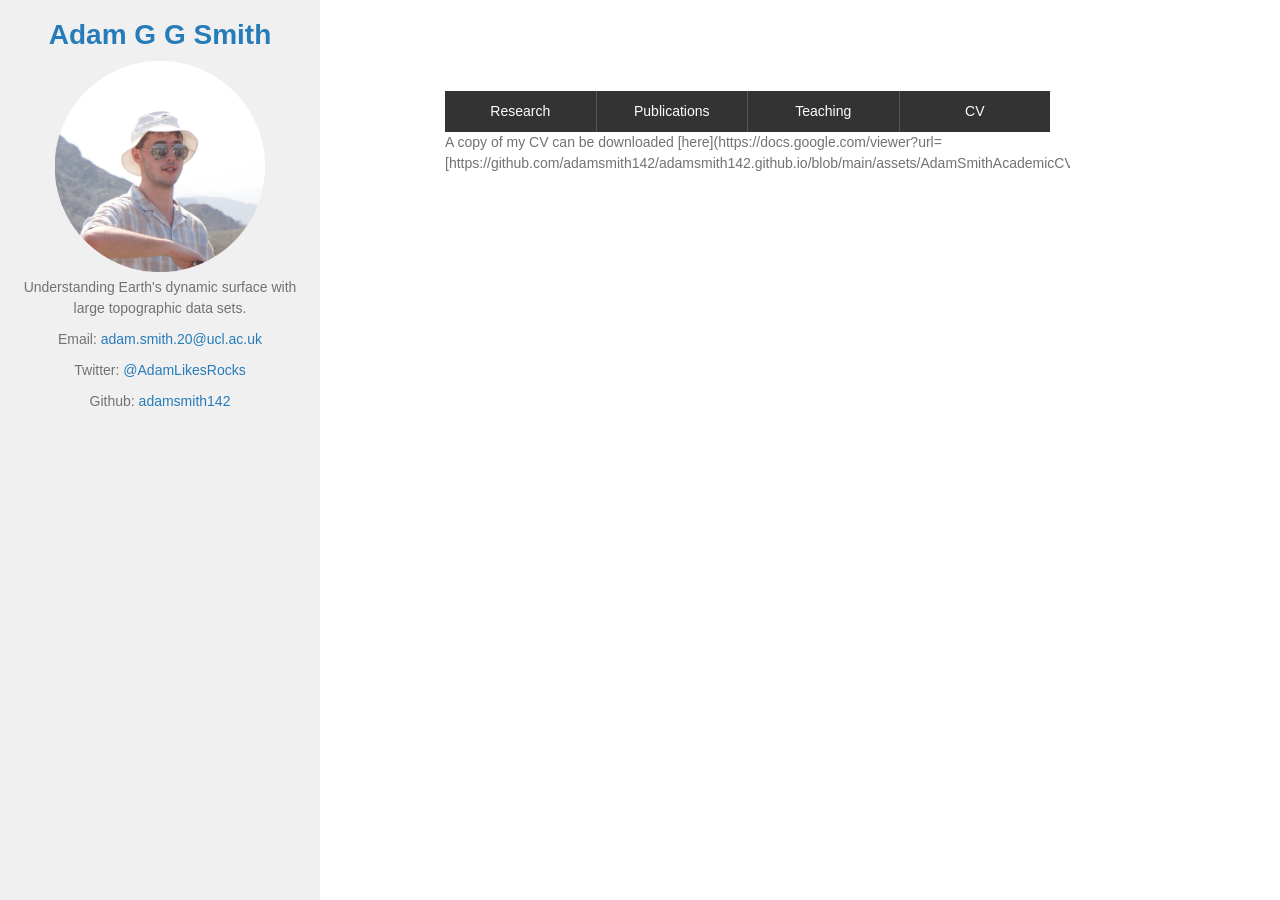
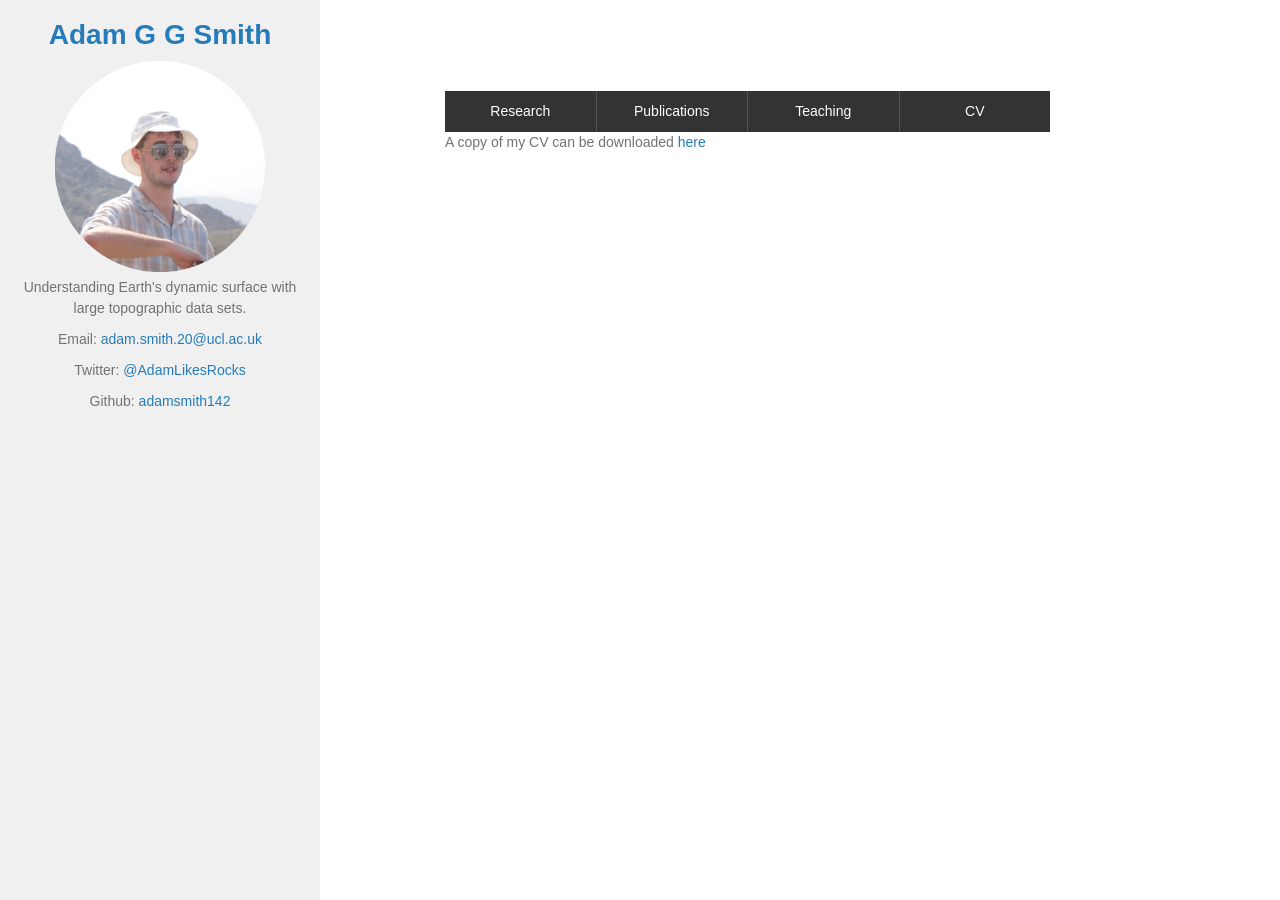
Before and after one commit to adamsmith142/adamsmith142.github.io, a Jekyll site: the page built from CV.md, in a window 1280 px wide and 900 px high. Built offline with Jekyll 4.4.1, drawn with Linux system fonts in a browser that asks for light colours; our own code applies the rules of GitHub Pages for plain Markdown files.

Commit message:
Update CV.md

```diff
--- a/CV.md
+++ b/CV.md
@@ -1 +1 @@
-A copy of my CV can be downloaded [here](https://docs.google.com/viewer?url=[https://github.com/adamsmith142/adamsmith142.github.io/blob/main/assets/AdamSmithAcademicCV.pdf]
+A copy of my CV can be downloaded [here](https://docs.google.com/viewer?url=https://github.com/adamsmith142/adamsmith142.github.io/blob/main/assets/AdamSmithAcademicCV.pdf)
```
